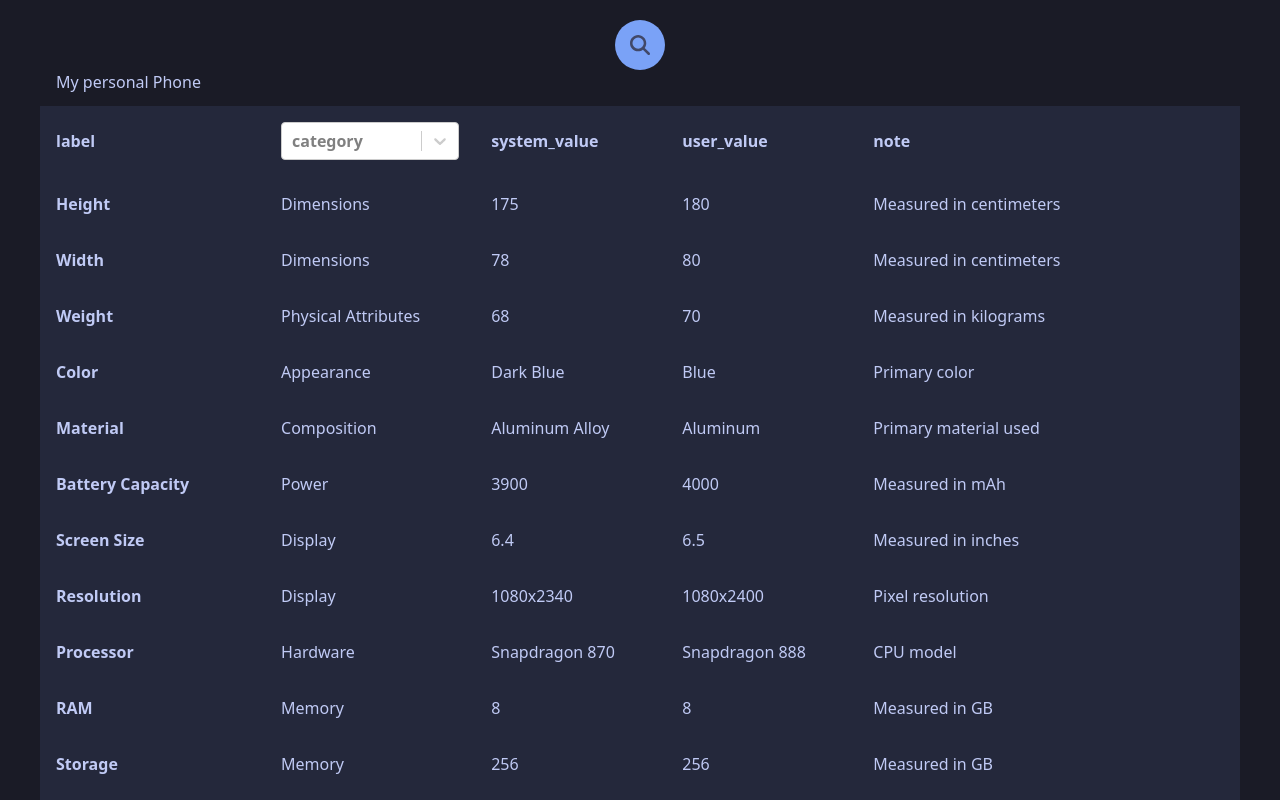
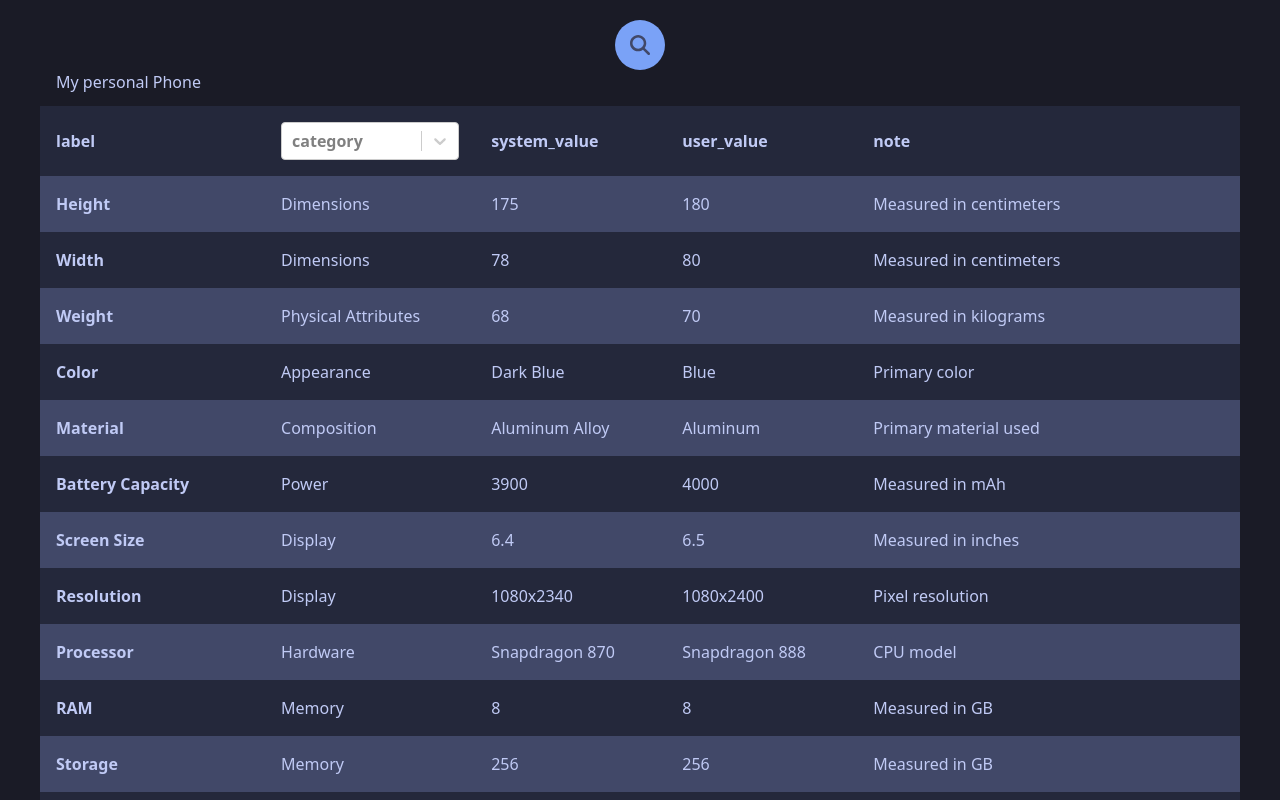
Before and after one commit to manuel-pross/technical_challenge, a React (Vite) app: page / in a window 1280 px wide. Shown: the top 800 px of the page. Built offline with nearby package versions, Linux system fonts and the light colour scheme.

Commit message:
feat: add different bg color per table row

```diff
--- a/src/components/customTable/tableBody/index.tsx
+++ b/src/components/customTable/tableBody/index.tsx
@@ -8,7 +8,7 @@
     <tbody>
       {techSpecs.map(
         ({ id, label, category, system_value, user_value, note }) => (
-          <tr key={id}>
+          <tr className="odd:bg-tokyo-black" key={id}>
             <th scope="row">{label}</th>
             <td>{category}</td>
             <td>{system_value}</td>
```
